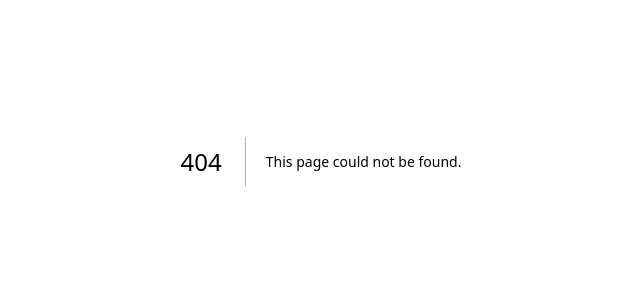
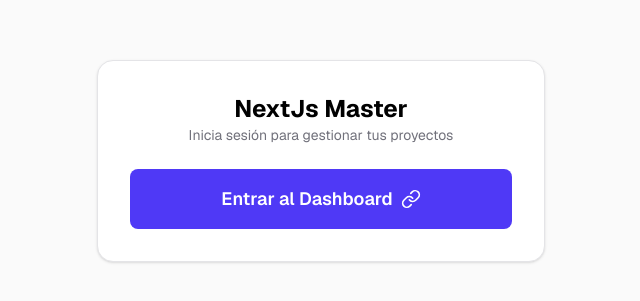
Before and after one commit to DanielGuzmanV/Fundamentos-NextJs, a Next.js app: page /login in a window 1280 px wide. Before the commit this address had no page. Shown: the part 239-540 px from the top of the page, without its empty margins (319-959 px from the left). Built offline with nearby package versions, Linux system fonts and the light colour scheme.

Commit message:
Se creo la carpeta para la simulacion de un login

```diff
--- /dev/null
+++ b/src/app/login/page.tsx
@@ -0,0 +1,24 @@
+import { PATHS } from "@/lib/constants/navigation";
+import Link from "next/link";
+import { LinkIcon } from "lucide-react";
+
+export default function Login() {
+  return (
+    <div className="flex min-h-screen flex-col items-center justify-center bg-zinc-50 font-sans p-4">
+      <div className="bg-white p-8 rounded-2xl shadow-sm border border-zinc-200 w-full max-w-md flex flex-col items-center gap-6">
+        <div className="text-center">
+          <h1 className="text-black font-bold text-2xl">NextJs Master</h1>
+          <p className="text-zinc-500 text-sm">Inicia sesión para gestionar tus proyectos</p>
+        </div>
+
+        <Link
+          href={PATHS.HOME}
+          className="flex items-center justify-center gap-2 cursor-pointer w-full bg-indigo-600 text-white text-lg py-4 rounded-lg font-semibold transition-colors hover:bg-indigo-700"
+        >
+          <span>Entrar al Dashboard</span>
+          <LinkIcon size={20} />
+        </Link>
+      </div>
+    </div>
+  );
+}
```
